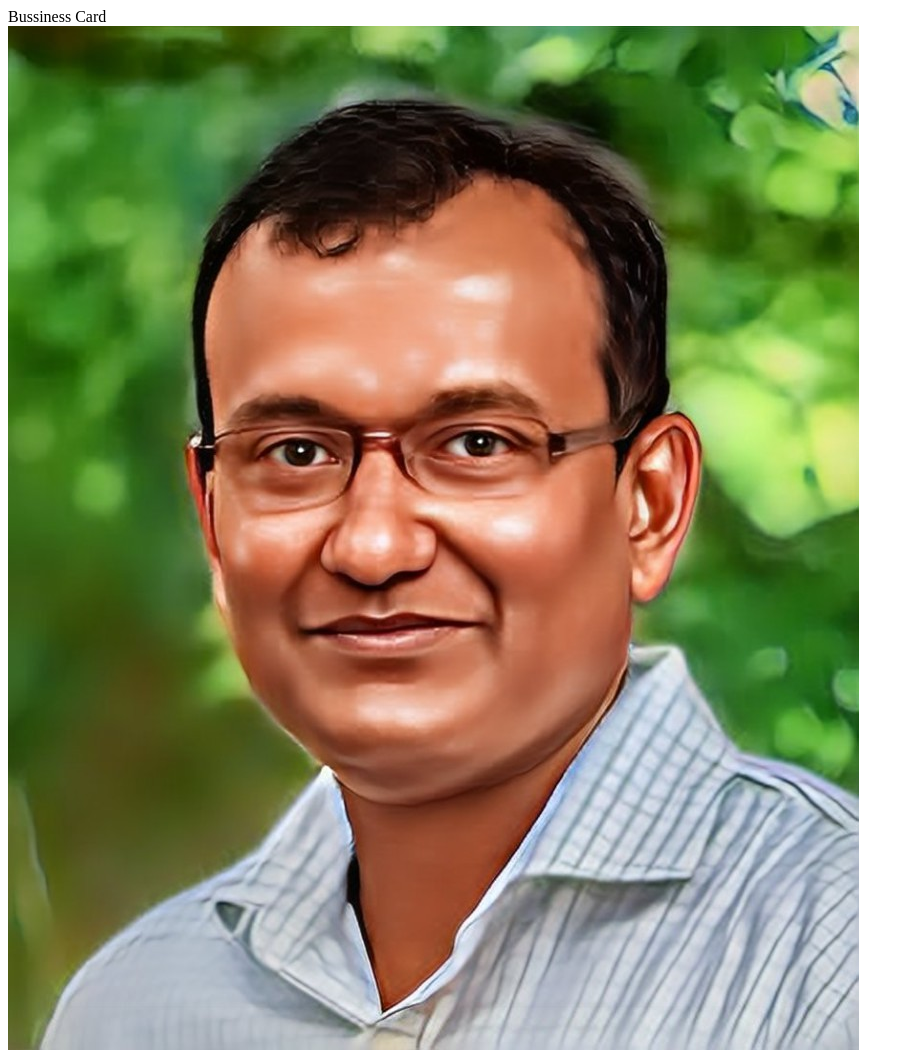
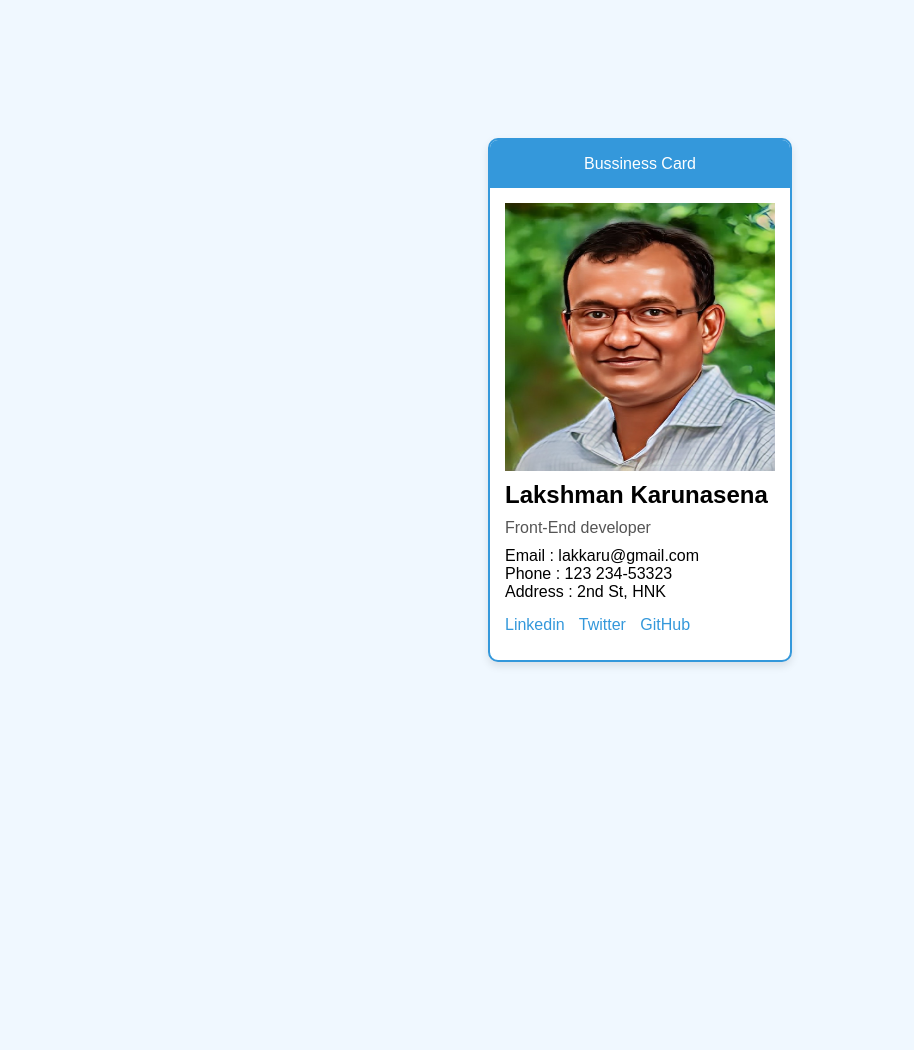
Before and after one commit to lakkaru/01-business-card, a plain HTML site: page index.html in a window 1280 px wide. Shown: the top 1050 px of the page, without its empty margins (0-914 px from the left). After the commit the page ends 800 px from the top, so only its background shows below. Drawn offline with Linux system fonts and the light colour scheme.

Commit message:
feat: add static styles to the bussiness card
-add styles to profile image, name, job title, contact info and social
media links

```diff
--- a/index.html
+++ b/index.html
@@ -4,12 +4,74 @@
     <meta charset="UTF-8">
     <meta name="viewport" content="width=device-width, initial-scale=1.0">
     <title>Document</title>
+
+    <style>
+        body{
+            font-family: Arial, Helvetica, sans-serif;
+            margin: 0;
+            background-color:aliceblue;
+            display: flex;
+            justify-content: center;
+            align-items: center;
+            height: 100vh;
+        }
+        .bussiness-card{
+            background-color: #fff;
+            display: flex;
+            flex-direction: column;
+            height: 520px;
+            width: 300px;
+            overflow: hidden;
+            border: 2px solid #3498db;
+            box-shadow: 0 4px 8px rgba(0, 0, 0, 0.1);
+            border-radius: 10px;
+        }
+        .profile-image{
+            width: 100%;
+            height: 55%;
+        }
+        .header{
+            color: #fff;
+            background-color:#3498db ;
+            padding: 15px;
+            text-align: center;
+        }
+        .contact-infor{
+            flex: 1;
+            display: flex;
+            flex-direction: column;
+            padding: 15px;
+
+        }
+        .name{
+            font-size: 1.5em;
+            margin-top: 10px;
+            margin-bottom: 10px;
+            font-weight: bold;
+        }
+        .job-title{
+            color: #555;
+            font-size: 1em;
+            margin-bottom: 10px;
+        }
+        .contact-details{
+            margin-bottom: 5px;
+        }
+        .social-links{
+            margin-top: 10px;
+        }
+        .social-links a{
+            margin-right: 10px;
+            text-decoration: none;
+            color: #3498db;
+        }
+    </style>
 </head>
 <body>
     <div class="bussiness-card">
         <div class="header">Bussiness Card</div>
         <div class="contact-infor">
-            <img src="toonmecom_469817.jpg" alt="">
+            <img class='profile-image' src="toonmecom_469817.jpg" alt="">
             <div class="name">Lakshman Karunasena</div>
             <div class="job-title">Front-End developer</div>
             <div class="contact-details">
```
